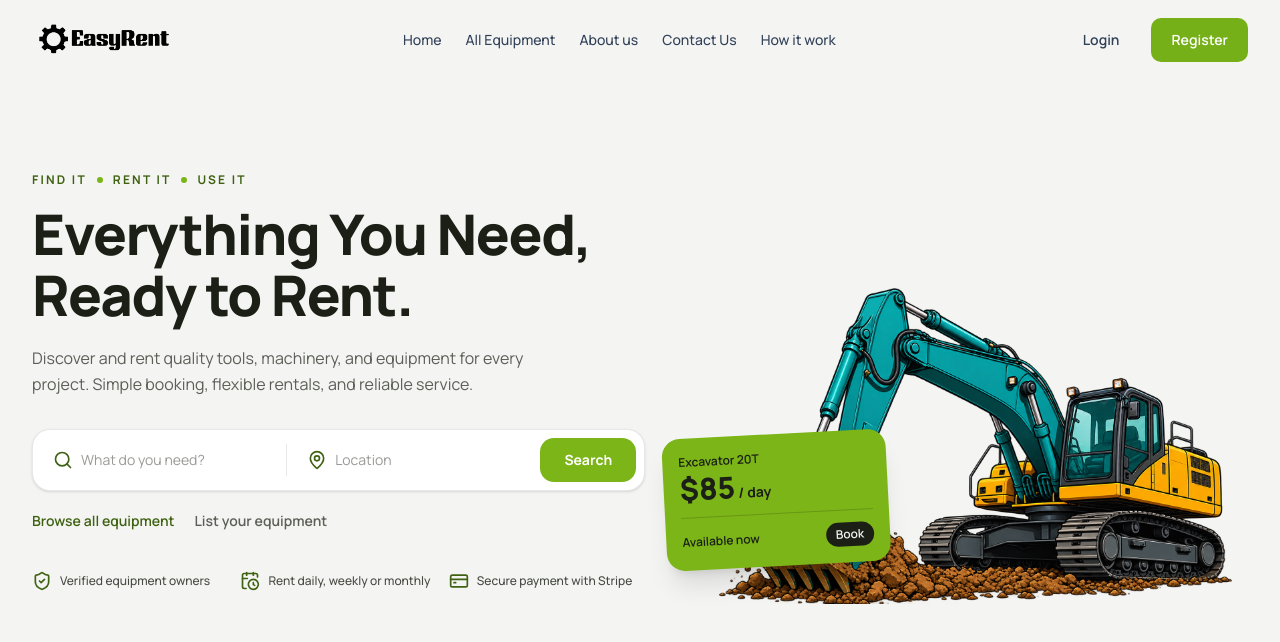
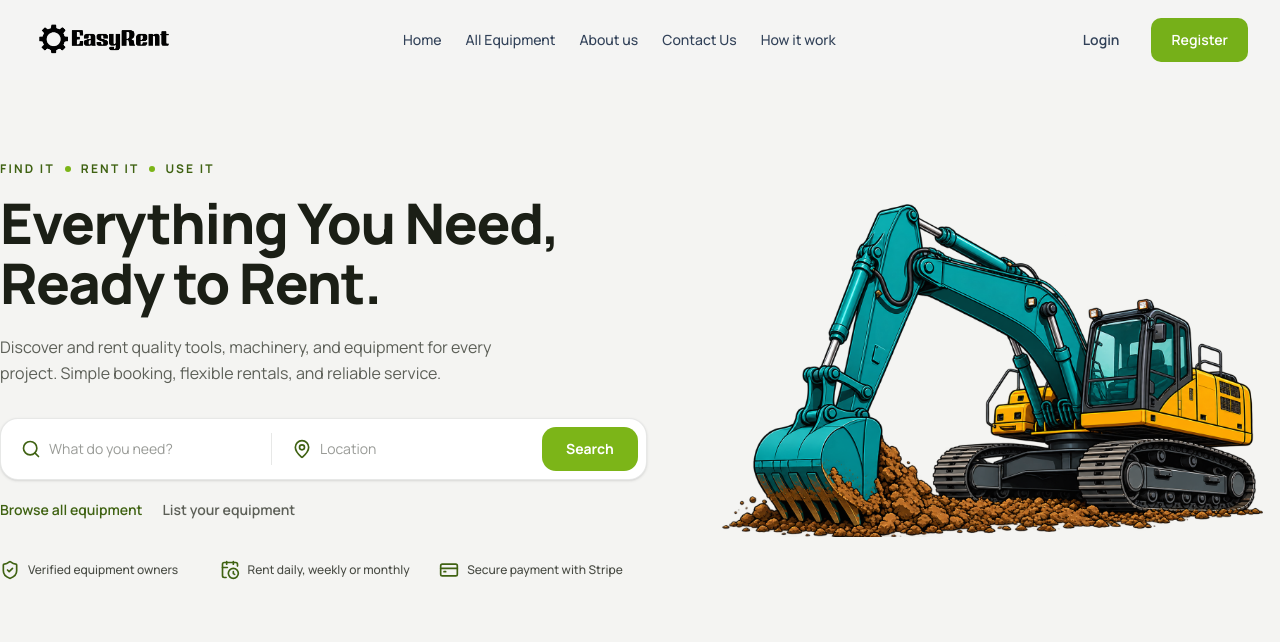
Before and after one commit to CODERRAHIMA/easy-rent-client, a Next.js app: page / in a window 1280 px wide. Shown: the top 642 px of the page. Built offline with nearby package versions, Linux system fonts and the light colour scheme.

Commit message:
fixed the bannar image

```diff
--- a/src/components/home/Bannar.tsx
+++ b/src/components/home/Bannar.tsx
@@ -55,7 +55,7 @@ const Banner = () => {
 
   return (
     <section className="bg-[#F4F4F2] text-[#1B1F16]">
-      <div className="mx-auto grid max-w-7xl items-center gap-12 px-5 py-14 sm:px-8 lg:grid-cols-[1.05fr_0.95fr] lg:py-20">
+      <div className="mx-auto grid max-w-7xl items-center gap-12 py-14 lg:grid-cols-[1.05fr_0.95fr]">
         {/* Left: message + search */}
         <motion.div variants={container} initial="hidden" animate="show">
           <motion.p
@@ -173,12 +173,12 @@ const Banner = () => {
               fill
               priority
               sizes="(min-width: 1024px) 45vw, 100vw"
-              className="object-contain object-bottom"
+              className="object-contain object-center"
             />
           </div>
 
           {/* The memorable element: a rental tag that swings in once */}
-          <motion.div
+          {/* <motion.div
             initial={{
               opacity: 0,
               rotate: reduce ? -3 : -14,
@@ -192,7 +192,7 @@ const Banner = () => {
               delay: 0.9,
             }}
             style={{ transformOrigin: "top left" }}
-            className="absolute -left-3 bottom-8 w-56 rounded-2xl bg-[#7CB518] p-4 text-[#1B1F16] shadow-xl sm:-left-8"
+            className="absolute -left-3 bottom-0 w-56 rounded-2xl bg-[#7CB518] p-4 text-[#1B1F16] shadow-xl sm:-left-8"
           >
             <p className="text-xs font-semibold">Excavator 20T</p>
             <p className="mt-1 text-3xl font-extrabold leading-none">
@@ -204,7 +204,7 @@ const Banner = () => {
                 Book
               </span>
             </div>
-          </motion.div>
+          </motion.div> */}
         </motion.div>
       </div>
     </section>
```
Also changed, not shown: 1 other file (tests, documents, lock files or other folders).
